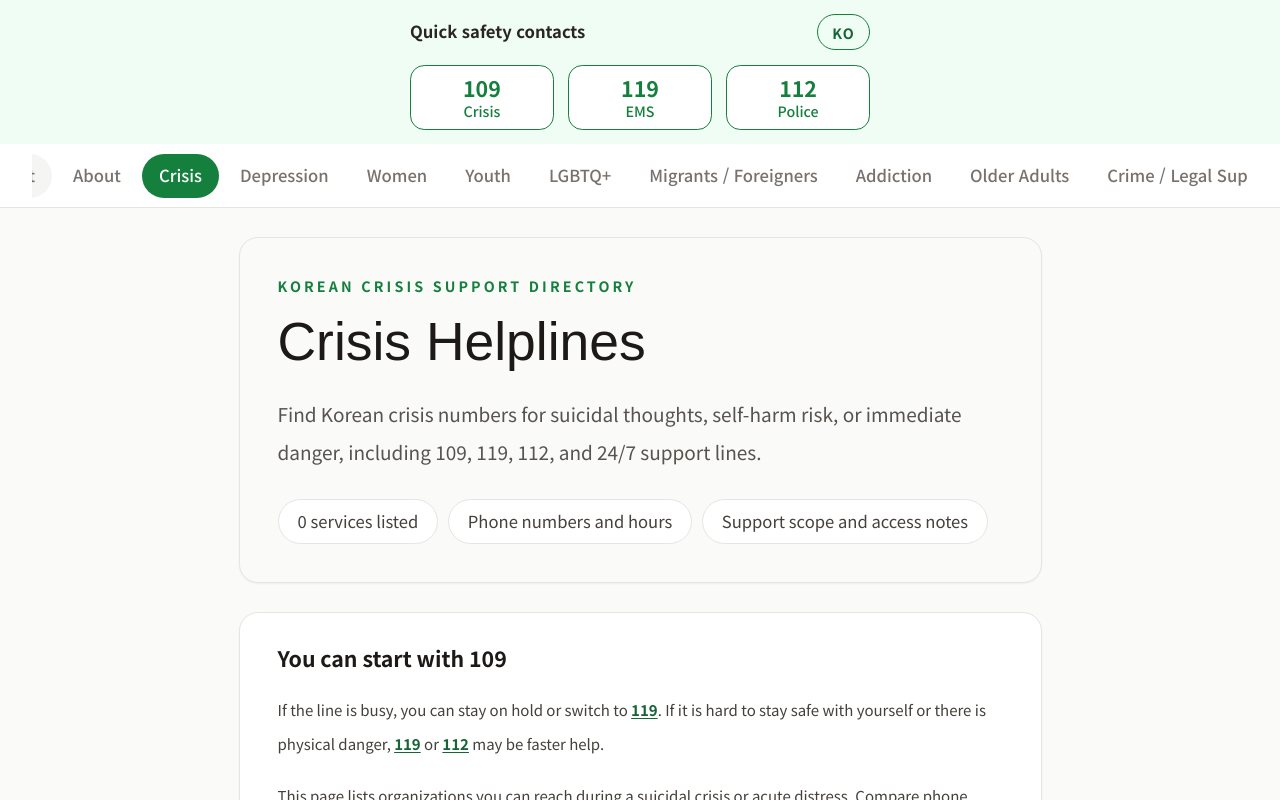
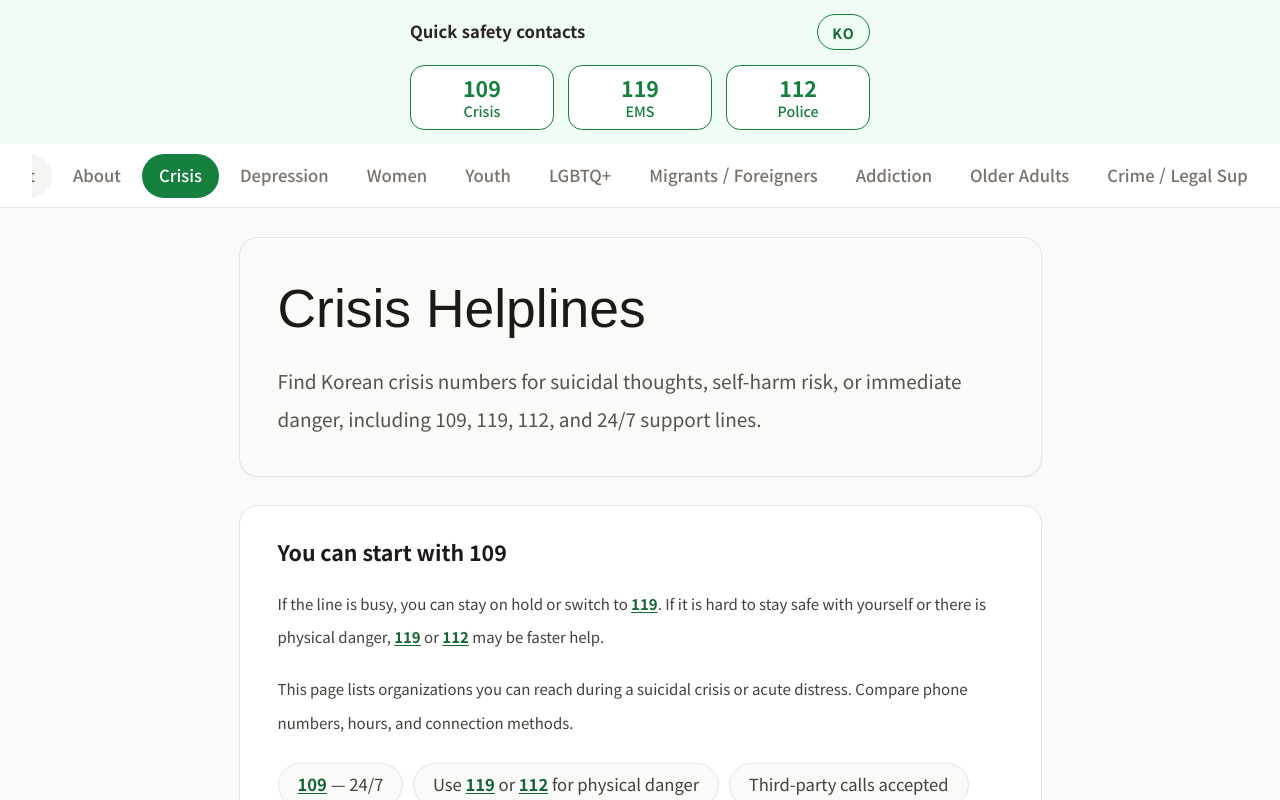
Before and after one commit to gunhalee/maeum-helpline, a Next.js app: page /en/crisis in a window 1280 px wide. Shown: the top 800 px of the page. Built offline with nearby package versions, Linux system fonts and the light colour scheme; no server answers.

Commit message:
Simplify category page headers

```diff
--- a/src/app/[lang]/[category]/page.tsx
+++ b/src/app/[lang]/[category]/page.tsx
@@ -309,34 +309,12 @@ export default async function LocalizedCategoryPage({ params }: Props) {
         className="mx-auto w-full max-w-[860px] px-4 pb-12 pt-6 md:px-6"
       >
         <header className="rounded-2xl border border-stone-200 bg-stone-50 px-5 py-6 shadow-sm md:px-8 md:py-8">
-          <p className="text-xs font-semibold uppercase tracking-[0.22em] text-green-700">
-            {currentLang === 'en'
-              ? 'Korean crisis support directory'
-              : '한국 위기 지원 디렉터리'}
-          </p>
-          <h1 className="mt-3 font-serif text-[clamp(2rem,1.6rem+1.8vw,3rem)] leading-tight text-stone-900">
+          <h1 className="font-serif text-[clamp(2rem,1.6rem+1.8vw,3rem)] leading-tight text-stone-900">
             {heading}
           </h1>
           <p className="mt-4 max-w-3xl text-base leading-8 text-stone-600">
             {description}
           </p>
-          <div className="mt-6 flex flex-wrap gap-2 text-sm text-stone-700">
-            <span className="rounded-full border border-stone-200 bg-white px-4 py-2">
-              {currentLang === 'en'
-                ? `${filtered.length} services listed`
-                : `${filtered.length}개 기관 안내`}
-            </span>
-            <span className="rounded-full border border-stone-200 bg-white px-4 py-2">
-              {currentLang === 'en'
-                ? 'Phone numbers and hours'
-                : '전화번호와 운영시간 확인'}
-            </span>
-            <span className="rounded-full border border-stone-200 bg-white px-4 py-2">
-              {currentLang === 'en'
-                ? 'Support scope and access notes'
-                : '지원 대상과 이용 방법'}
-            </span>
-          </div>
         </header>
         <section className="mt-6 rounded-2xl border border-stone-200 bg-white px-5 py-6 shadow-sm md:px-8">
           <h2 className="text-lg font-semibold text-stone-900">{editorial.heading}</h2>
```
